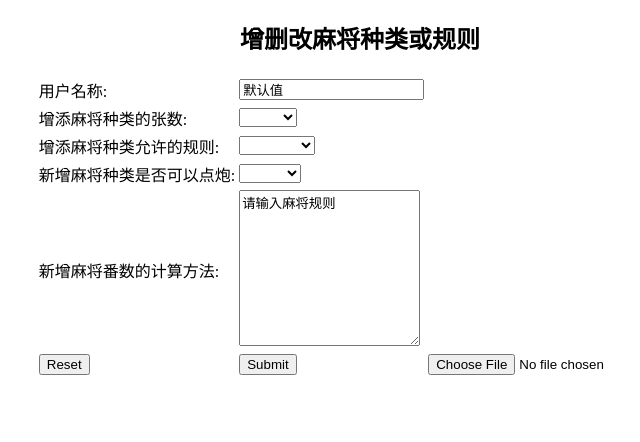
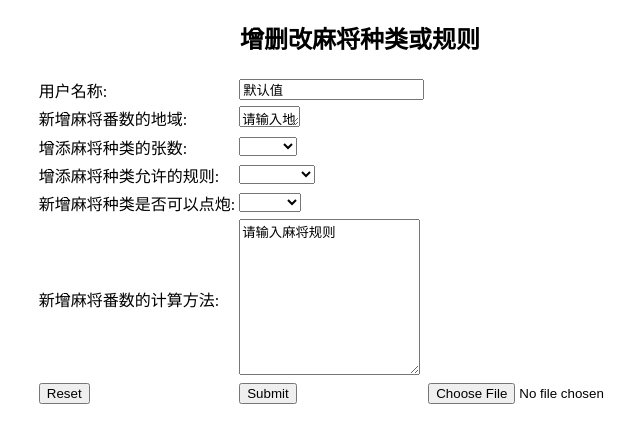
Before and after one commit to hducsj/majiang, a plain HTML site: page poetry/mainweb/add_poetry.html in a window 1280 px wide. Shown: the whole page, without its empty margins (280-920 px from the left). Drawn offline with Linux system fonts and the light colour scheme.

Commit message:
修改表单1

```diff
--- a/poetry/mainweb/add_poetry.html
+++ b/poetry/mainweb/add_poetry.html
@@ -14,6 +14,11 @@
         <tr>
         <td>用户名称:</td>
         <td> <input type="test" name="username" value="默认值"> </td>
+        </tr>
+
+        <tr>
+            <td> 新增麻将番数的地域:</td>
+            <td> <textarea rows="1" cols="5">请输入地域</textarea> </td>
         </tr>
 
         <tr>
```
